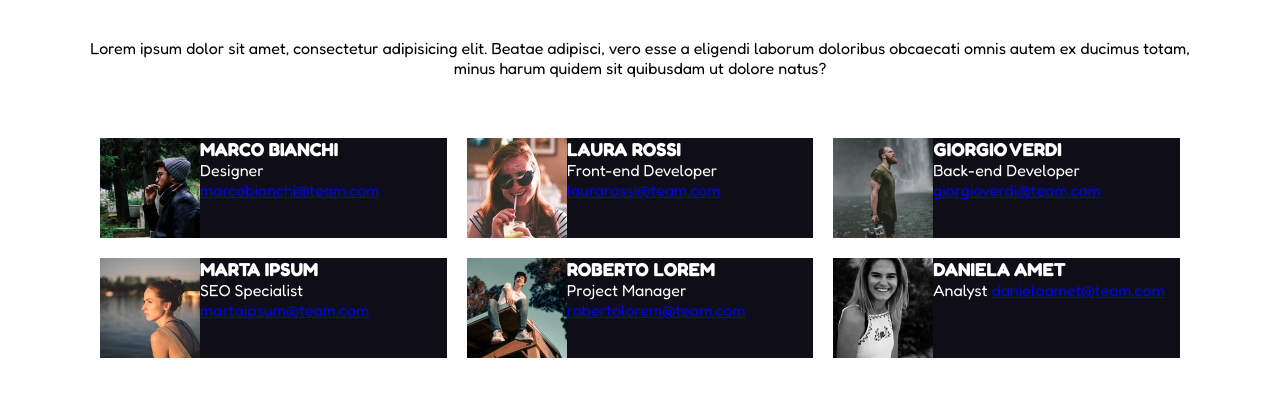
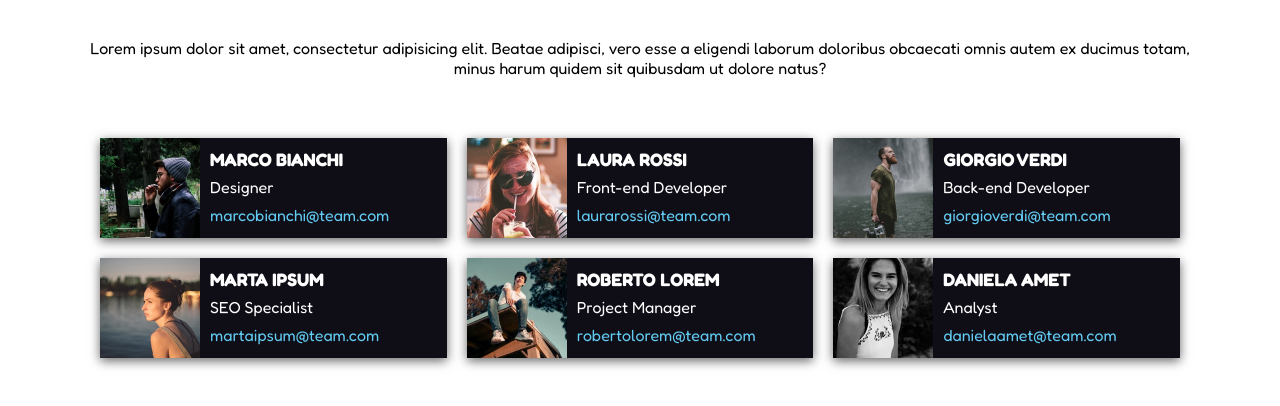
Before and after one commit to dieromeo/html-css-float-cards, a plain HTML site: page index.html in a window 1280 px wide. Shown: the part 96-502 px from the top of the page. Drawn offline with Linux system fonts and the light colour scheme.

Commit message:
feat: commenti e stile

```diff
--- a/css/style.css
+++ b/css/style.css
@@ -55,17 +55,23 @@ MAIN
     margin-top: 50px;
 }
 
+h3 {
+    font-size: 18px;
+}
+
 .cards {
     background-color: #0f0e17;
     color: #fff;
     width: calc(100% /3 - 20px);
     float: left;
-    margin: 10px
+    margin: 10px;
+    box-shadow: 0 3px 10px rgb(0 0 0 / 0.6);
 }
 
 .info {
     float: left;
     width: calc(100% - 100px);
+    padding: 10px;
 }
 
 .foto {
@@ -76,6 +82,21 @@ MAIN
 .foto img {
     width: 100%;
     display: block;
+}
+
+.info span {
+    line-height: 35px;
+}
+
+.info a {
+    text-decoration: none;
+    color: #63cbf2;
+
+}
+
+.info a:hover {
+    color: red;
+    text-decoration: underline;
 }
 
 /*
```
Also changed, not shown: index.html (+12 -1 lines).
